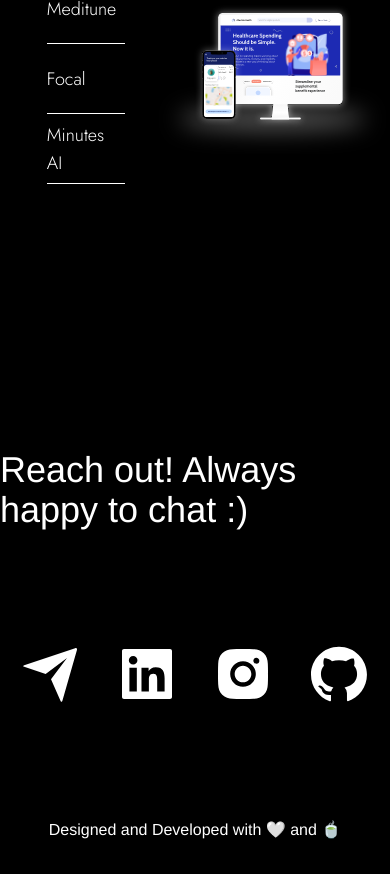
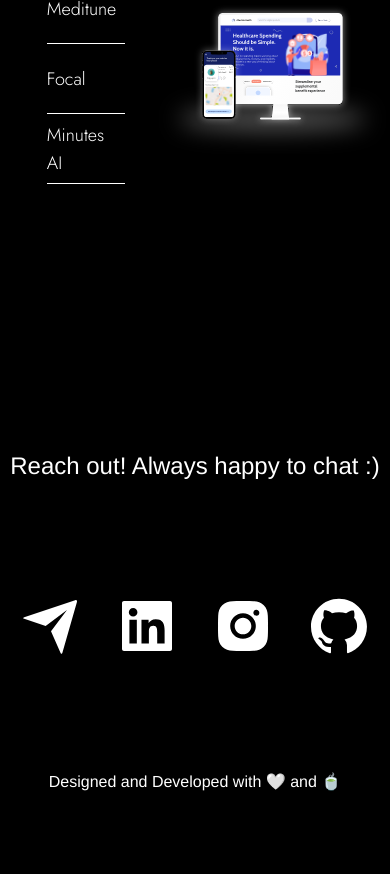
Before and after one commit to John-Xu1/johnxu.org, a Next.js app: page / in a window 390 px wide. Shown: the part 1229-2103 px from the top of the page. After the commit the page ends 2055 px from the top, so only its background shows below. Built offline with nearby package versions, Linux system fonts and the light colour scheme.

Commit message:
contact section responsive

```diff
--- a/src/app/page.js
+++ b/src/app/page.js
@@ -92,7 +92,7 @@ export default function Home() {
         </div>
       </div>
       <div className="mt-24">
-        <h1 className="font-heading font-light text-4xl flex justify-center w-screen">
+        <h1 className="font-heading font-light text-2xl sm:text-4xl flex justify-center w-screen text-center">
           Reach out! Always happy to chat :)
         </h1>
         <div className="flex justify-center w-screen gap-8 py-28">
```
